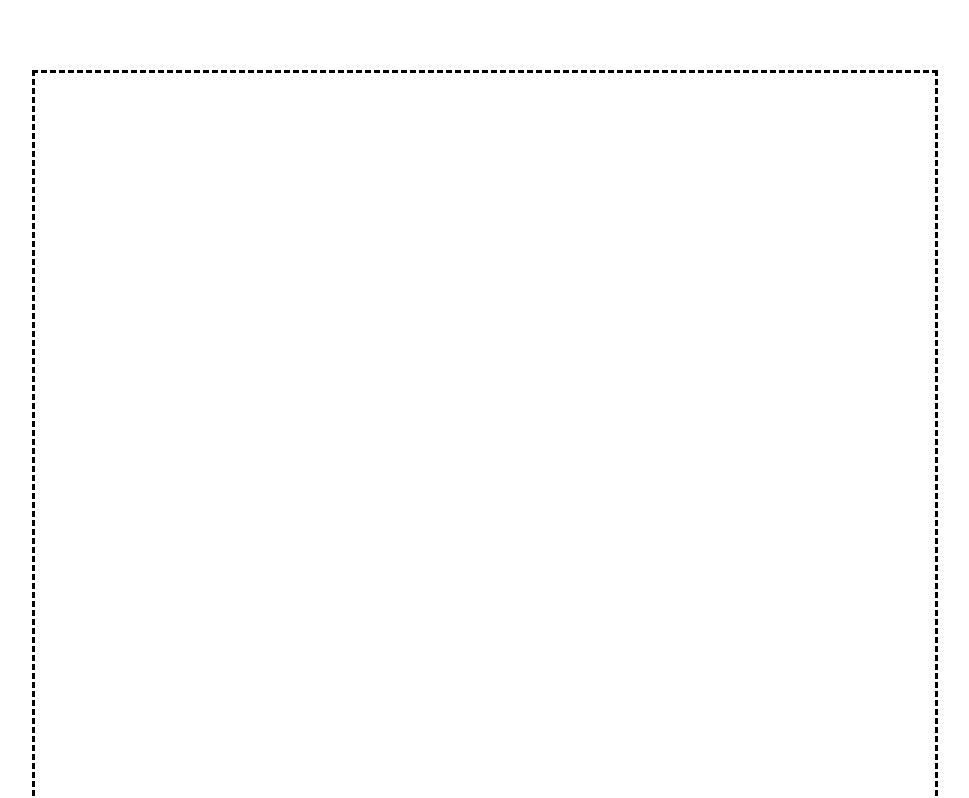
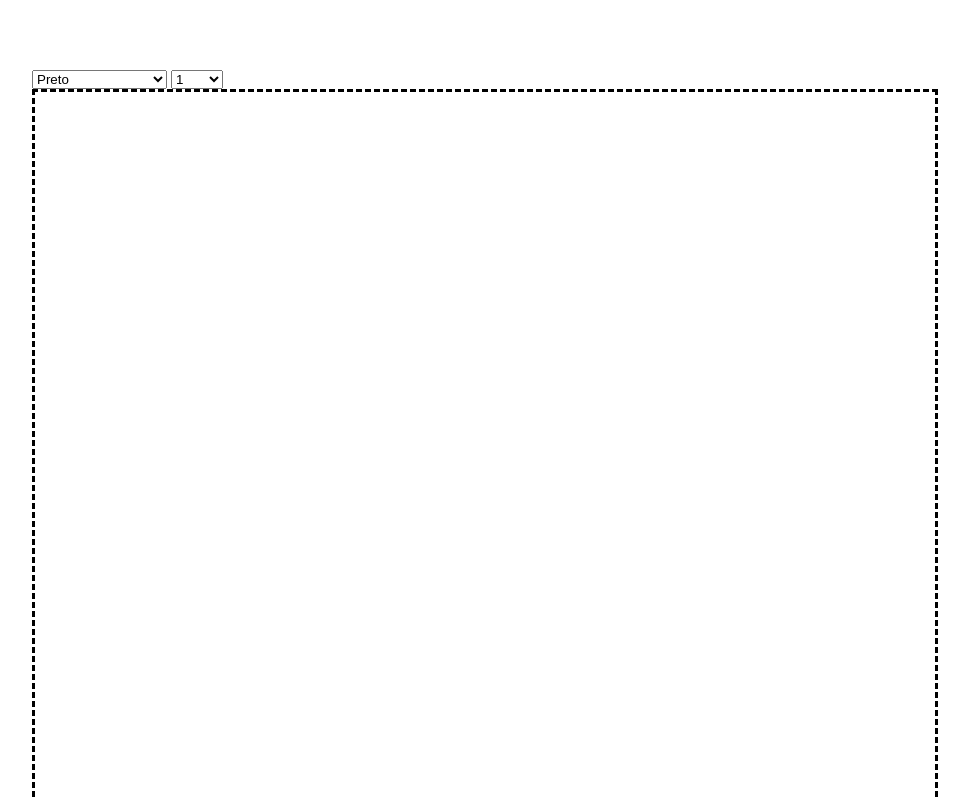
Before and after one commit to TesteFlag/paint, a plain HTML site: page index.html in a window 1280 px wide. Shown: the top 798 px of the page, without its empty margins (155-1124 px from the left). Drawn offline with Linux system fonts and the light colour scheme.

Commit message:
Implementado opcoes para escolher cor e tamanho da linha

```diff
--- a/index.html
+++ b/index.html
@@ -4,16 +4,22 @@
         <meta charset="utf-8">
         <title>Canvas Paint</title>
         <style>
+            main {
+                width: 906px;
+                margin: 70px auto 0 auto;
+            }
+
             canvas {
                 border: 3px dashed #000;
-                margin: 70px auto 0 auto;
-                display: block;
             }
         </style>
         <script>
             document.addEventListener("DOMContentLoaded", () => {
                 const canvas = document.querySelector("canvas");
                 const canvasCtx = canvas.getContext("2d");
+
+                const colorPicker = document.querySelector('select[name="colorPicker"]');
+                const linePicker = document.querySelector('select[name="linePicker"]');
 
                 let clicking = false;
 
@@ -46,10 +52,53 @@
                 canvas.addEventListener("mouseout", () => {
                     clicking = false;
                 });
+
+                colorPicker.addEventListener("change", () => {
+                    canvasCtx.strokeStyle = colorPicker.value;
+                });
+
+                linePicker.addEventListener("change", () => {
+                    canvasCtx.lineWidth = linePicker.value;
+                });
+
+                canvasCtx.strokeStyle = colorPicker.value;
+                canvasCtx.lineWidth = linePicker.value;
             });
         </script>
     </head>
     <body>
-        <canvas width="900" height="900"></canvas>
+        <main>
+            <div class="toolbar">
+                <select name="colorPicker" aria-label="Escolher Cor">
+                    <optgroup label="Escolher Cor">
+                        <option value="#000">Preto</option>
+                        <option value="#FFF">Branco</option>
+                        <option value="#F00">Vermelho</option>
+                        <option value="#0F0">Verde Claro</option>
+                        <option value="#060">Verde</option>
+                        <option value="#00F">Azul</option>
+                        <option value="#FF0">Amarelo</option>
+                        <option value="#F0F">Rosa</option>
+                        <option value="#333">Cinzento Escuro</option>
+                        <option value="#CCC">Cinzento Claro</option>
+                    </optgroup>
+                </select>
+                <select name="linePicker" aria-label="Tamanho de Linha">
+                    <optgroup label="Linha">
+                        <option>1</option>
+                        <option>2</option>
+                        <option>5</option>
+                        <option>8</option>
+                        <option>10</option>
+                        <option>15</option>
+                        <option>20</option>
+                        <option>25</option>
+                        <option>40</option>
+                        <option>50</option>
+                    </optgroup>
+                </select>
+            </div>
+            <canvas width="900" height="900"></canvas>
+        </main>
     </body>
 </html>
```
